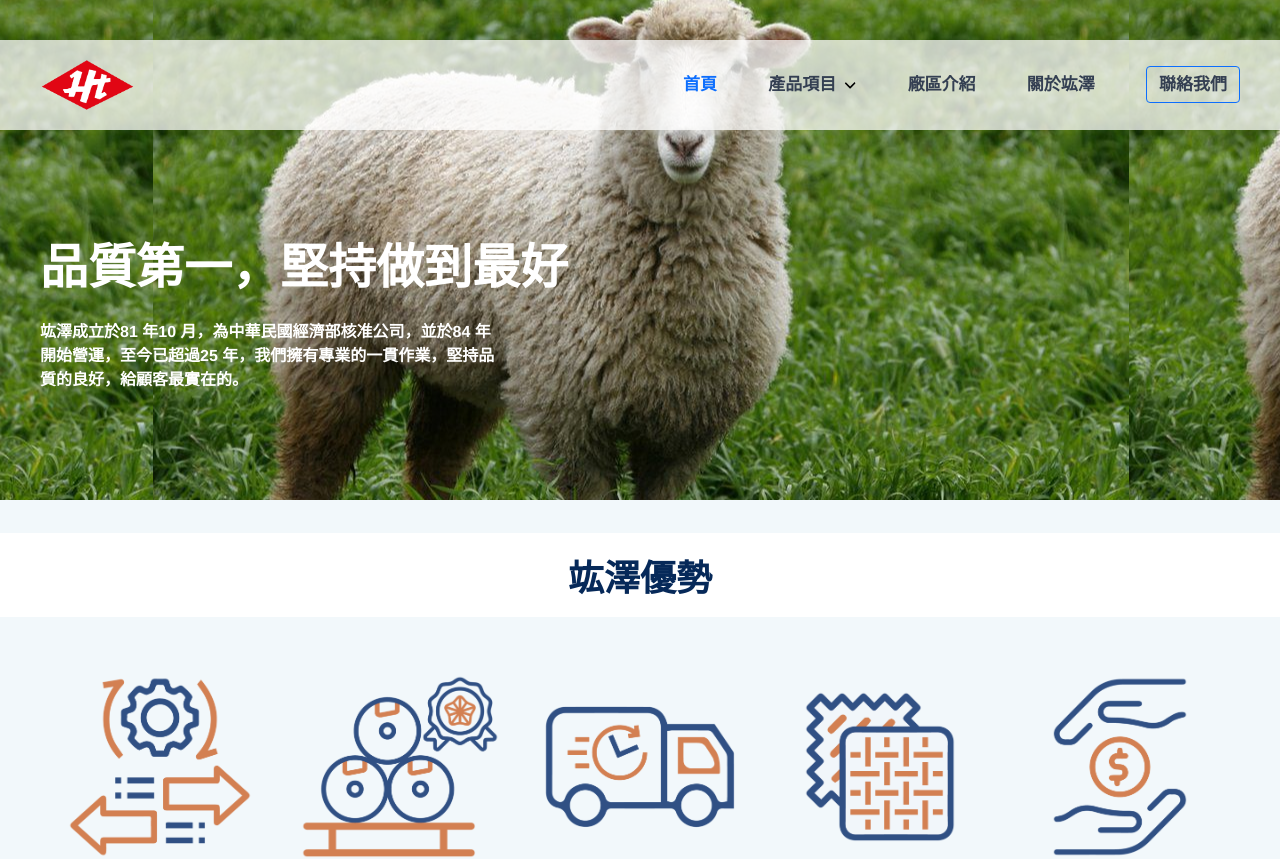
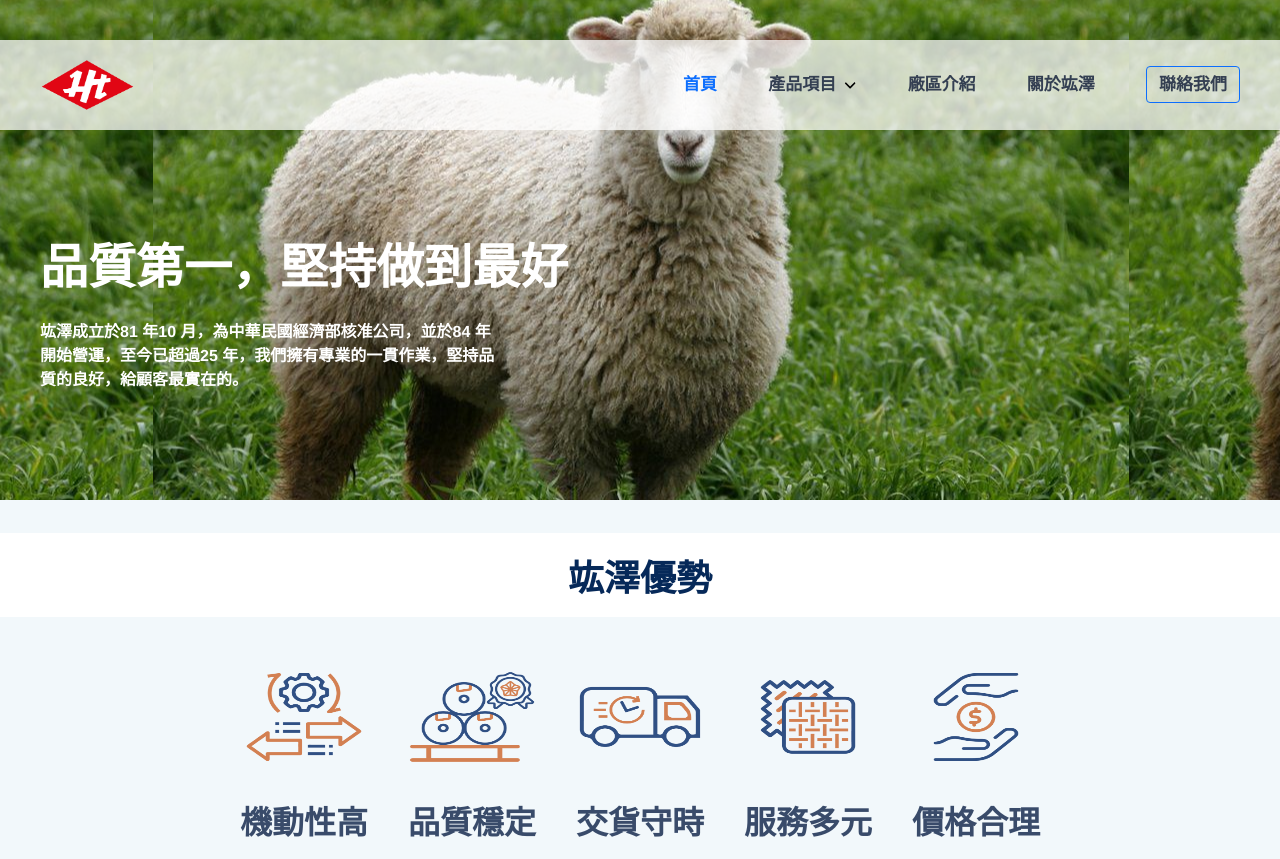
Before and after one commit to larrykkk/hungtse-next, a Next.js app: page / in a window 1280 px wide. Shown: the top 859 px of the page. Built offline with nearby package versions, Linux system fonts and the light colour scheme.

Commit message:
update: 小改 css

```diff
--- a/next.config.js
+++ b/next.config.js
@@ -1,7 +1,7 @@
 /** @type {import('next').NextConfig} */
 const nextConfig = {
-  basePath: "/larrykkk",
-  assetPrefix: "/larrykkk/",
+  // basePath: "/",
+  // assetPrefix: "/larrykkk/",
   reactStrictMode: true,
   images: {
     loader: "akamai",
--- a/pages/index.js
+++ b/pages/index.js
@@ -134,8 +134,8 @@ export default function Home() {
               <Image
                 src="/機動性高.png"
                 alt="機動性高 icon"
-                width={200}
-                height={200}
+                width={'100%'}
+                height={'100%'}
               />
               <span>機動性高</span>
             </div>
@@ -143,8 +143,8 @@ export default function Home() {
               <Image
                 src="/品質穩定.png"
                 alt="品質穩定 icon"
-                width={200}
-                height={200}
+                width={'100%'}
+                height={'100%'}
               />
               <span>品質穩定</span>
             </div>
@@ -152,8 +152,8 @@ export default function Home() {
               <Image
                 src="/交貨守時.png"
                 alt="交貨守時 icon"
-                width={200}
-                height={200}
+                width={'100%'}
+                height={'100%'}
               />
               <span>交貨守時</span>
             </div>
@@ -161,8 +161,8 @@ export default function Home() {
               <Image
                 src="/服務多元.png"
                 alt="服務多元 icon"
-                width={200}
-                height={200}
+                width={'100%'}
+                height={'100%'}
               />
               <span>服務多元</span>
             </div>
@@ -170,8 +170,8 @@ export default function Home() {
               <Image
                 src="/價格合理.png"
                 alt="價格合理 icon"
-                width={200}
-                height={200}
+                width={'100%'}
+                height={'100%'}
               />
               <span>價格合理</span>
             </div>
@@ -241,7 +241,7 @@ export default function Home() {
                         src={item.img}
                         alt={item.title}
                         width={300}
-                        height={200}
+                        height={'100%'}
                       />
                     </div>
                     <span className={styles["mobile-products-desc"]}>
@@ -324,7 +324,7 @@ export default function Home() {
                         src={`/${item.name}-1.jpg`}
                         alt={item.name}
                         width={300}
-                        height={200}
+                        height={'100%'}
                       />
                     </div>
                     <span className={styles["mobile-equipment-desc"]}>
--- a/pages/index.module.scss
+++ b/pages/index.module.scss
@@ -116,6 +116,11 @@
   position: relative;
 }
 
+.advantage div span {
+  // position: relative;
+  margin-top: 30px;
+}
+
 .button {
   @media screen and (max-width: 767px) {
     font-size: 1.25rem;
--- a/styles/products.scss
+++ b/styles/products.scss
@@ -50,15 +50,16 @@
 }
 
 .product-type-checkbox {
+    color: var(--text-blue-color-2);
+
     h3 {
         font-size: 1.25rem;
-        color: var(--text-blue-color-2);
         font-weight: bold;
     }
 
     .checkboxs {
         padding-left: 25px;
-        padding-top: 15px;
+        padding-top: 12px;
     }
 
     div {
@@ -71,6 +72,8 @@
     }
 
     label {
+        font-weight: 600;
+        font-size: 1.25rem;
         margin-left: 10px;
     }
 }
```
